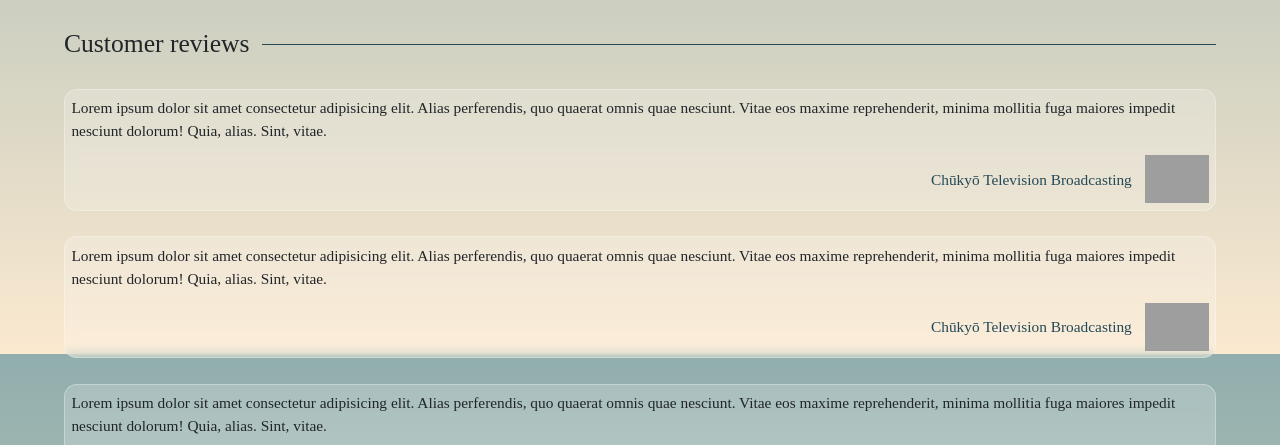
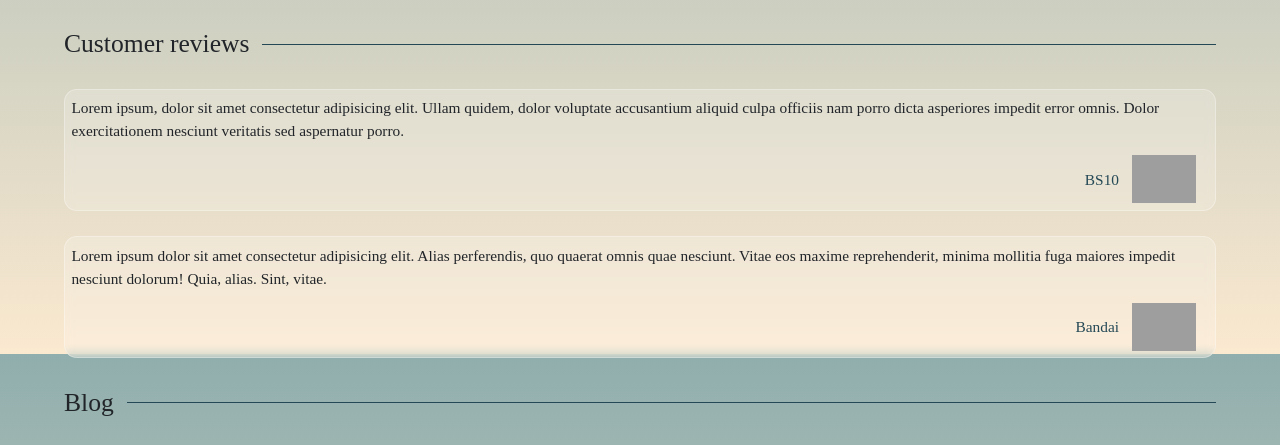
Before and after one commit to JackS0l0/data, a Django app: page / in a window 1280 px wide. Shown: the part 2046-2491 px from the top of the page. Run offline with Django 5.2, Linux system fonts and the light colour scheme; data comes from the database, SQL or seed files in the repository; both versions use the stored data as it was after the commit; some libraries are stand-ins or nearby versions; some web fonts are replaced; grey boxes are pictures that could not be loaded.

Commit message:
modified:   contents/__pycache__/admin.cpython-313.pyc 	modified:   contents/__pycache__/models.cpython-313.pyc 	modified:   contents/__pycache__/views.cpython-313.pyc 	modified:   contents/admin.py 	new file:   contents/migrations/0008_reviews.py 	new file:   contents/migrations/0009_alter_reviews_options.py 	new file:   contents/migrations/0010_remove_reviews_name_reviews_partner.py 	new file:   contents/migrations/0011_remove_reviews_img_remove_reviews_slug.py 	new file:   contents/migrations/0012_alter_reviews_desc.py 	new file:   contents/migrations/__pycache__/0008_reviews.cpython-313.pyc 	new file:   contents/migrations/__pycache__/0009_alter_reviews_options.cpython-313.pyc 	new file:   contents/migrations/__pycache__/0010_remove_reviews_name_reviews_partner.cpython-313.pyc 	new file:   contents/migrations/__pycache__/0011_remove_reviews_img_remove_reviews_slug.cpython-313.pyc 	new file:   contents/migrations/__pycache__/0012_alter_reviews_desc.cpython-313.pyc 	modified:   contents/models.py 	modified:   contents/views.py 	modified:   db.sqlite3 	modified:   main/__pycache__/views.cpython-313.pyc 	modified:   main/views.py 	modified:   templates/index.html

```diff
--- a/contents/admin.py
+++ b/contents/admin.py
@@ -1,5 +1,5 @@
 from django.contrib import admin
-from .models import Projects,Services,Blog
+from .models import Projects,Services,Blog,Reviews
 @admin.register(Projects)
 class ProjectsControl(admin.ModelAdmin):
     list_display=['name']
@@ -12,3 +12,7 @@ class ServicesControl(admin.ModelAdmin):
 class BlogControl(admin.ModelAdmin):
     list_display=['name']
     search_fields=['name']
+@admin.register(Reviews)
+class ReviewsControl(admin.ModelAdmin):
+    list_display=['partner']
+    search_fields=['partner']
--- a/contents/models.py
+++ b/contents/models.py
@@ -36,3 +36,12 @@ class Blog(models.Model):
     class Meta:
         verbose_name = 'Articles'
         verbose_name_plural = 'Blog'
+class Reviews(models.Model):
+    partner=models.ForeignKey(to=Projects,on_delete=models.CASCADE,verbose_name='Partner name',default=1)
+    desc=models.TextField('Review',default='')
+    date=models.DateTimeField(default=timezone.now)
+    def __str__(self):
+        return f'Partner {self.id}'
+    class Meta:
+        verbose_name = 'Review'
+        verbose_name_plural = 'Reviews'
--- a/contents/views.py
+++ b/contents/views.py
@@ -1,5 +1,5 @@
 from django.shortcuts import render
-from django.views.generic import ListView,DetailView
+from django.views.generic import DetailView
 from .models import Services,Projects,Blog
 from app.utils import common_data
 class ServicesDetailView(DetailView):
--- a/main/views.py
+++ b/main/views.py
@@ -1,6 +1,6 @@
 from django.shortcuts import render
 from app.utils import common_data
-from contents.models import Services,Projects,Blog
+from contents.models import Services,Projects,Blog,Reviews
 def index(request):
     data=common_data()
     context={
@@ -9,6 +9,7 @@ def index(request):
         'projects':Projects.objects.all().order_by('-date')[0:6],
         'blog_big':Blog.objects.all().order_by('-date')[0:1],
         'blog':Blog.objects.all().order_by('-date')[1:7],
+        'reviews':Reviews.objects.all().order_by('-date')[0:3],
     }
     data.update(context)
     return render(request, 'index.html',data)
--- a/templates/index.html
+++ b/templates/index.html
@@ -63,35 +63,17 @@
             <div class="line"></div>
         </div>
         <div class="reviewsBlock">
-            <div class="reviewBox">
-                <div class="review">
-                    <p>Lorem ipsum dolor sit amet consectetur adipisicing elit. Alias perferendis, quo quaerat omnis quae nesciunt. Vitae eos maxime reprehenderit, minima mollitia fuga maiores impedit nesciunt dolorum! Quia, alias. Sint, vitae.</p>
+            {% for review in reviews %}
+                <div class="reviewBox">
+                    <div class="review">
+                        <p>{{review.desc}}</p>
+                    </div>
+                    <div class="customer">
+                        <a href="{% url 'post_project' review.partner.slug %}">{{review.partner.name}}</a>
+                        <a href="{% url 'post_project' review.partner.slug %}"><img src="{{review.partner.img}}"></a>
+                    </div>
                 </div>
-                <div class="customer">
-                    <a href="#">Chūkyō Television Broadcasting</a>
-                    <img src="https://static.wikia.nocookie.net/logopedia/images/0/04/ChukyoTV_2016logo_alt.svg/revision/latest?cb=20240709070334" alt="">
-                </div>
-            </div>
-            <!-- ------------------------------------ -->
-            <div class="reviewBox">
-                <div class="review">
-                    <p>Lorem ipsum dolor sit amet consectetur adipisicing elit. Alias perferendis, quo quaerat omnis quae nesciunt. Vitae eos maxime reprehenderit, minima mollitia fuga maiores impedit nesciunt dolorum! Quia, alias. Sint, vitae.</p>
-                </div>
-                <div class="customer">
-                    <a href="#">Chūkyō Television Broadcasting</a>
-                    <img src="https://static.wikia.nocookie.net/logopedia/images/0/04/ChukyoTV_2016logo_alt.svg/revision/latest?cb=20240709070334" alt="">
-                </div>
-            </div>
-            <div class="reviewBox">
-                <div class="review">
-                    <p>Lorem ipsum dolor sit amet consectetur adipisicing elit. Alias perferendis, quo quaerat omnis quae nesciunt. Vitae eos maxime reprehenderit, minima mollitia fuga maiores impedit nesciunt dolorum! Quia, alias. Sint, vitae.</p>
-                </div>
-                <div class="customer">
-                    <a href="#">Chūkyō Television Broadcasting</a>
-                    <img src="https://static.wikia.nocookie.net/logopedia/images/0/04/ChukyoTV_2016logo_alt.svg/revision/latest?cb=20240709070334" alt="">
-                </div>
-            </div>
-            <!-- ------------------------------------ -->
+            {% endfor %}
         </div>
         <div class="blogHead">
             <p>Blog</p>
@@ -100,7 +82,7 @@
         {% for article in blog_big %}
             <div class="bigBlog">
                 <a href="{% url 'post_blog' article.slug %}" class="img">
-                    <img src="{{article.img}}" alt="{{article.name}}">
+                    <img src="{{article.img}}">
                 </a>
                 <div class="info">
                     <a href="{% url 'post_blog' article.slug %}" class="name">{{article.name}}</a>
```
Also changed, not shown: contents/migrations/0008_reviews.py (added), contents/migrations/0009_alter_reviews_options.py (added), contents/migrations/0010_remove_reviews_name_reviews_partner.py (added), contents/migrations/0011_remove_reviews_img_remove_reviews_slug.py (added), contents/migrations/0012_alter_reviews_desc.py (added), db.sqlite3.
